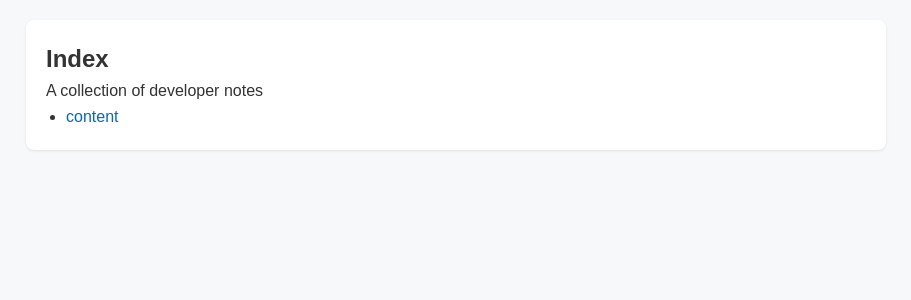
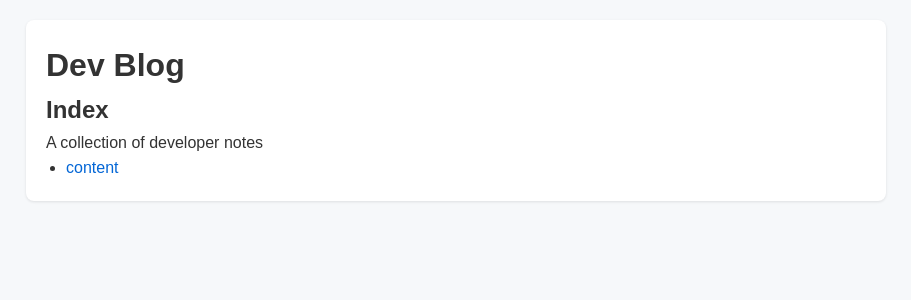
Before and after one commit to atari-monk/dev-blog, a Jekyll site: the page built from index.md, in a window 1280 px wide. Shown: the top 300 px of the page, without its empty margins (184-1095 px from the left). Built offline with Jekyll 4.4.1, drawn with Linux system fonts in a browser that asks for light colours; our own code applies the rules of GitHub Pages for plain Markdown files.

Commit message:
Fix index

```diff
--- a/index.md
+++ b/index.md
@@ -1,3 +1,5 @@
+# Dev Blog
+
 ## Index
 
 A collection of developer notes
```
